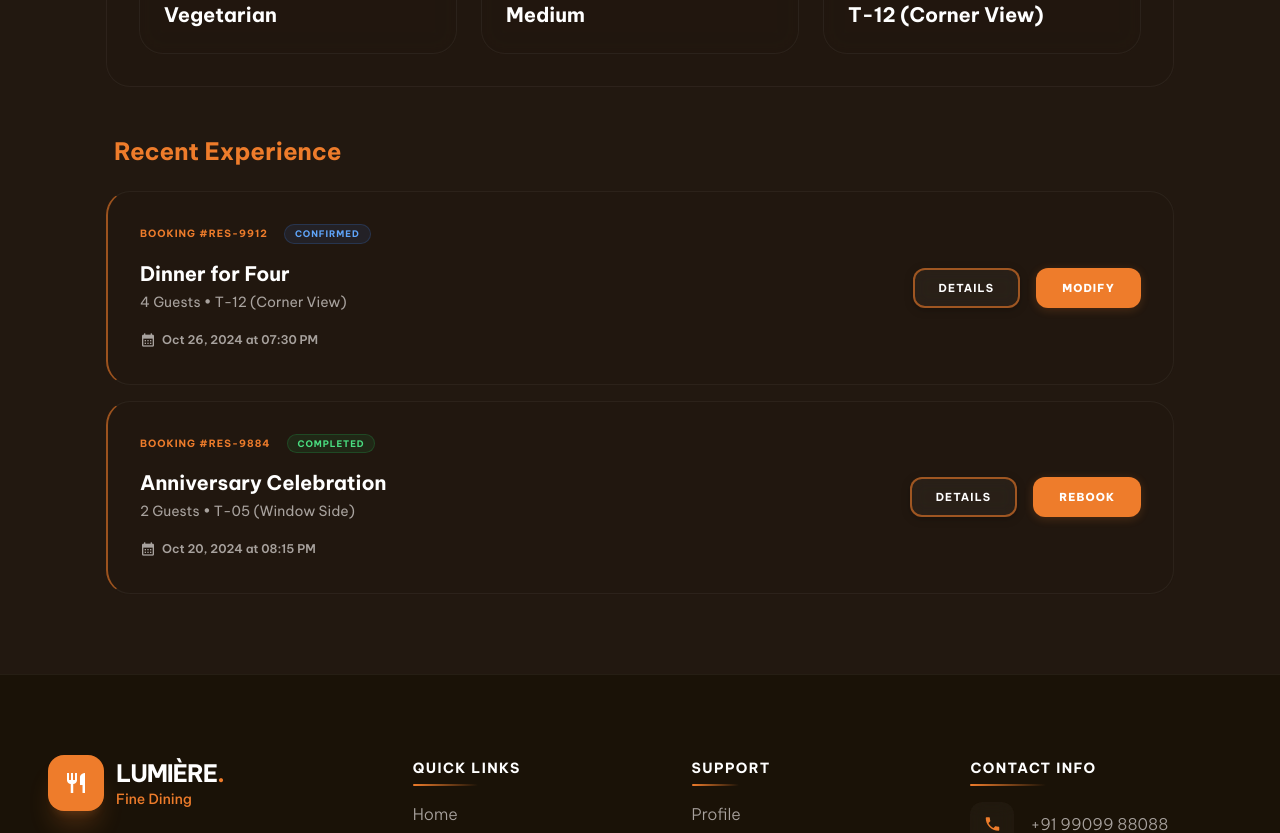
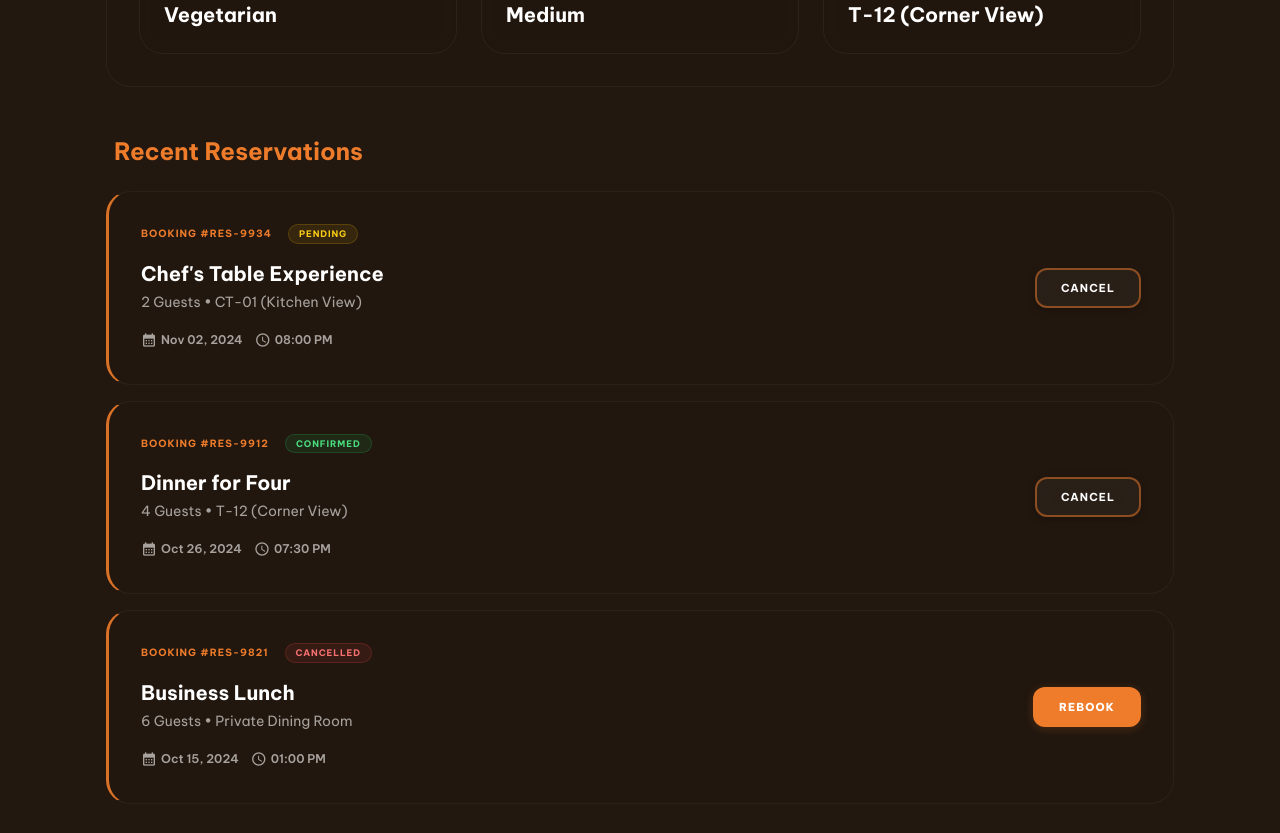
Before and after one commit to JHON-WICK-007/MANAN, a React (Vite) app in the folder frontend/: page /profile in a window 1280 px wide. Shown: the part 1140-1973 px from the top of the page. Built offline with nearby package versions, Linux system fonts and the light colour scheme.

Commit message:
feat: profile UI refinements - simplified reservations/orders, premium danger zone, and button stabilization

```diff
--- a/frontend/src/pages/Profile/Profile.jsx
+++ b/frontend/src/pages/Profile/Profile.jsx
@@ -26,8 +26,8 @@ const DUMMY_ORDERS = [
         items: "Grilled Lobster, Scallops in Garlic Butter, Tiger Prawns",
         date: "Oct 18, 2024",
         price: "₹12,200.00",
-        status: "Completed",
-        statusColor: "blue"
+        status: "Delivered",
+        statusColor: "green"
     },
     {
         id: "LM-87955",
@@ -42,22 +42,31 @@ const DUMMY_ORDERS = [
 
 const DUMMY_RESERVATIONS = [
     {
+        id: "RES-9934",
+        title: "Chef's Table Experience",
+        details: "2 Guests • CT-01 (Kitchen View)",
+        time: "08:00 PM",
+        date: "Nov 02, 2024",
+        status: "Pending",
+        statusColor: "yellow"
+    },
+    {
         id: "RES-9912",
         title: "Dinner for Four",
         details: "4 Guests • T-12 (Corner View)",
         time: "07:30 PM",
         date: "Oct 26, 2024",
         status: "Confirmed",
-        statusColor: "blue"
+        statusColor: "green"
     },
     {
-        id: "RES-9884",
-        title: "Anniversary Celebration",
-        details: "2 Guests • T-05 (Window Side)",
-        time: "08:15 PM",
-        date: "Oct 20, 2024",
-        status: "Completed",
-        statusColor: "green"
+        id: "RES-9821",
+        title: "Business Lunch",
+        details: "6 Guests • Private Dining Room",
+        time: "01:00 PM",
+        date: "Oct 15, 2024",
+        status: "Cancelled",
+        statusColor: "red"
     }
 ];
 
@@ -168,7 +177,13 @@ const Profile = () => {
             {/* SECTION 1: PROFILE HEADER CARD */}
             <section className="glass rounded-3xl p-8 flex flex-col md:flex-row items-center gap-8 shadow-[0_0_15px_rgba(238,124,43,0.15)] relative">
                 <div className="absolute top-6 right-6">
-                    <button onClick={handleLogout} className="flex items-center gap-2 text-sm text-red-400 hover:text-red-300 transition-colors font-bold uppercase tracking-widest">
+                    <button
+                        onClick={handleLogout}
+                        className="flex items-center gap-2 text-sm font-bold uppercase tracking-widest"
+                        style={{ color: '#ef4444', transition: 'color 0.2s ease' }}
+                        onMouseEnter={e => e.currentTarget.style.color = '#f87171'}
+                        onMouseLeave={e => e.currentTarget.style.color = '#ef4444'}
+                    >
                         <span className="material-icons text-lg">logout</span>
                         <span className="hidden sm:inline">Sign Out</span>
                     </button>
@@ -206,8 +221,8 @@ const Profile = () => {
                 </div>
                 <div className="hidden lg:block absolute bottom-8 right-8">
                     <div className="text-right">
-                        <p className="uppercase tracking-widest text-[10px] text-stone-400 mb-1 font-bold">Tier Status</p>
-                        <p className="text-2xl text-primary italic font-bold">Lumière Gold</p>
+                        <p className="uppercase tracking-[0.2em] text-[10px] text-stone-400 mb-1 font-bold">Tier Status</p>
+                        <p className="text-3xl text-primary italic font-black tracking-tight" style={{ textShadow: '0 2px 10px rgba(238,124,43,0.3)' }}>Lumière Gold</p>
                     </div>
                 </div>
             </section>
@@ -388,16 +403,16 @@ const Profile = () => {
 
                     {/* SECTION 5: RECENT RESERVATIONS */}
                     <div className="space-y-6">
-                        <h2 className="text-2xl text-primary px-2 font-bold">Recent Experience</h2>
+                        <h2 className="text-2xl text-primary px-2 font-bold">Recent Reservations</h2>
                         {DUMMY_RESERVATIONS.length > 0 ? (
                             <div className="space-y-4">
-                                {DUMMY_RESERVATIONS.slice(0, 2).map((res) => (
-                                    <div key={res.id} className="glass rounded-3xl overflow-hidden border-l-2 border-l-primary/60 border-t border-r border-b border-t-white/5 border-r-white/5 border-b-white/5 hover:border-t-primary/40 hover:border-r-primary/40 hover:border-b-primary/40 hover:shadow-[0_0_15px_-3px_rgba(238,124,43,0.4)] transition-all duration-300 group">
+                                {DUMMY_RESERVATIONS.slice(0, 4).map((res) => (
+                                    <div key={res.id} className="glass rounded-3xl overflow-hidden border-l-[3px] border-l-primary/90 border-t border-r border-b border-t-white/5 border-r-white/5 border-b-white/5 hover:border-t-primary/40 hover:border-r-primary/40 hover:border-b-primary/40 hover:shadow-[0_0_15px_-3px_rgba(238,124,43,0.4)] transition-all duration-300 group">
                                         <div className="p-6 md:p-8 flex flex-col md:flex-row justify-between gap-6">
                                             <div className="space-y-4 flex-1">
                                                 <div className="flex flex-wrap items-center gap-4">
                                                     <span className="text-[10px] uppercase tracking-widest text-primary font-bold">Booking #{res.id}</span>
-                                                    <span className={`px-2.5 py-0.5 ${res.statusColor === 'green' ? 'bg-green-500/10 text-green-400 border-green-500/20' : res.statusColor === 'red' ? 'bg-red-500/10 text-red-400 border-red-500/20' : 'bg-blue-500/10 text-blue-400 border-blue-500/20'} text-[9px] uppercase font-bold tracking-widest rounded-full border`}>
+                                                    <span className={`px-2.5 py-0.5 ${res.statusColor === 'green' ? 'bg-green-500/10 text-green-400 border-green-500/20' : res.statusColor === 'red' ? 'bg-red-500/10 text-red-400 border-red-500/20' : res.statusColor === 'yellow' ? 'bg-yellow-500/10 text-yellow-400 border-yellow-500/20' : 'bg-blue-500/10 text-blue-400 border-blue-500/20'} text-[9px] uppercase font-bold tracking-widest rounded-full border`}>
                                                         {res.status}
                                                     </span>
                                                 </div>
@@ -406,42 +421,16 @@ const Profile = () => {
                                                     <p className="text-stone-400 text-sm">{res.details}</p>
                                                 </div>
                                                 <div className="flex flex-wrap items-center gap-6 text-stone-400">
-                                                    <div className="flex items-center gap-1.5">
+                                                    <div className="flex items-center gap-1">
                                                         <span className="material-icons text-base">calendar_month</span>
-                                                        <span className="text-xs font-semibold">{res.date} at {res.time}</span>
+                                                        <span className="text-xs font-semibold pr-1">{res.date}</span>
+                                                        <span className="material-icons text-base ml-1">schedule</span>
+                                                        <span className="text-xs font-semibold">{res.time}</span>
                                                     </div>
                                                 </div>
                                             </div>
                                             <div className="flex flex-col justify-center items-start md:items-end gap-6 border-t md:border-t-0 border-white/10 pt-4 md:pt-0">
                                                 <div className="flex gap-4">
-                                                    <button
-                                                        onMouseEnter={() => setHoveredDetail(res.id)}
-                                                        onMouseLeave={() => setHoveredDetail(null)}
-                                                        style={{
-                                                            height: '40px',
-                                                            padding: '0 24px',
-                                                            display: 'inline-flex',
-                                                            alignItems: 'center',
-                                                            justifyContent: 'center',
-                                                            borderRadius: '12px',
-                                                            fontSize: '11px',
-                                                            fontWeight: 700,
-                                                            letterSpacing: '0.1em',
-                                                            textTransform: 'uppercase',
-                                                            backgroundColor: hoveredDetail === res.id ? 'rgba(238,124,43,0.12)' : 'rgba(255,255,255,0.04)',
-                                                            border: '2px solid rgba(238,124,43,0.6)',
-                                                            color: '#ffffff',
-                                                            boxShadow: hoveredDetail === res.id
-                                                                ? '0 0 20px rgba(238,124,43,0.2), 0 4px 12px rgba(0,0,0,0.3)'
-                                                                : '0 2px 8px rgba(0,0,0,0.25)',
-                                                            transform: hoveredDetail === res.id ? 'translateY(-2px)' : 'translateY(0)',
-                                                            transition: 'all 0.25s ease',
-                                                            backdropFilter: 'blur(8px)',
-                                                            WebkitBackdropFilter: 'blur(8px)',
-                                                        }}
-                                                    >
-                                                        Details
-                                                    </button>
                                                     <button
                                                         onMouseEnter={() => setHoveredReorder(res.id)}
                                                         onMouseLeave={() => setHoveredReorder(null)}
@@ -453,20 +442,32 @@ const Profile = () => {
                                                             justifyContent: 'center',
                                                             borderRadius: '12px',
                                                             fontSize: '11px',
-                                                            fontWeight: 800,
+                                                            fontWeight: (res.status === 'Pending' || res.status === 'Confirmed') ? 700 : 800,
                                                             letterSpacing: '0.1em',
                                                             textTransform: 'uppercase',
-                                                            backgroundColor: hoveredReorder === res.id ? '#d96e1f' : '#ee7c2b',
-                                                            border: '2px solid transparent',
+                                                            transition: 'all 0.25s ease',
+                                                            backgroundColor: (res.status === 'Pending' || res.status === 'Confirmed')
+                                                                ? (hoveredReorder === res.id ? 'rgba(238, 124, 43, 0.12)' : 'rgba(255, 255, 255, 0.04)')
+                                                                : (hoveredReorder === res.id ? '#d96e1f' : '#ee7c2b'),
+                                                            border: (res.status === 'Pending' || res.status === 'Confirmed')
+                                                                ? `2px solid ${hoveredReorder === res.id ? 'rgba(238, 124, 43, 0.8)' : 'rgba(238, 124, 43, 0.5)'}`
+                                                                : '2px solid transparent',
                                                             color: '#ffffff',
-                                                            boxShadow: hoveredReorder === res.id
-                                                                ? '0 0 30px rgba(238,124,43,0.45), 0 6px 16px rgba(0,0,0,0.4)'
-                                                                : '0 2px 10px rgba(238,124,43,0.2)',
+                                                            boxShadow: (res.status === 'Pending' || res.status === 'Confirmed')
+                                                                ? (hoveredReorder === res.id ? '0 0 20px rgba(238, 124, 43, 0.2), 0 4px 12px rgba(0, 0, 0, 0.3)' : '0 2px 8px rgba(0,0,0,0.25)')
+                                                                : (hoveredReorder === res.id ? '0 0 30px rgba(238, 124, 43, 0.45), 0 6px 16px rgba(0, 0, 0, 0.4)' : '0 2px 10px rgba(238, 124, 43, 0.2)'),
                                                             transform: hoveredReorder === res.id ? 'translateY(-2px)' : 'translateY(0)',
-                                                            transition: 'all 0.25s ease',
+                                                            backfaceVisibility: 'hidden',
+                                                            WebkitBackfaceVisibility: 'hidden',
+                                                            transformStyle: 'preserve-3d',
+                                                            WebkitFontSmoothing: 'antialiased',
+                                                            MozOsxFontSmoothing: 'grayscale',
+                                                            willChange: 'transform, box-shadow, background-color',
+                                                            backdropFilter: (res.status === 'Pending' || res.status === 'Confirmed') ? 'blur(8px)' : 'none',
+                                                            WebkitBackdropFilter: (res.status === 'Pending' || res.status === 'Confirmed') ? 'blur(8px)' : 'none',
                                                         }}
                                                     >
-                                                        {res.status === 'Confirmed' ? 'Modify' : 'Rebook'}
+                                                        {(res.status === 'Pending' || res.status === 'Confirmed') ? 'Cancel' : 'Rebook'}
                                                     </button>
                                                 </div>
                                             </div>
@@ -488,7 +489,7 @@ const Profile = () => {
                 <section className="space-y-12 animate-fade-in">
                     {/* SECTION 6: SETTINGS */}
                     <div className="glass rounded-3xl p-6 sm:p-10">
-                        <h2 className="text-2xl text-white mb-10 font-bold">Notification Settings</h2>
+                        <h2 className="text-2xl text-primary mb-10 font-bold">Notification Settings</h2>
                         <div className="space-y-8">
                             <div className="flex items-center justify-between py-2 border-b border-white/5 pb-6">
                                 <div className="space-y-1 pr-4">
@@ -524,18 +525,29 @@ const Profile = () => {
                     </div>
 
                     {/* SECTION 7: DANGER ZONE */}
-                    <div className="border border-red-500/20 rounded-3xl p-6 sm:p-10 bg-red-500/[0.03]">
-                        <h2 className="text-2xl text-red-500 mb-8 sm:mb-10 font-bold flex items-center gap-3">
-                            <span className="material-icons">warning</span> Danger Zone
-                        </h2>
-                        <div className="flex flex-col md:flex-row gap-6 md:items-center justify-between border-t border-red-500/10 pt-6">
-                            <div className="space-y-1">
-                                <p className="text-white font-bold">Security & Privacy</p>
-                                <p className="text-xs text-stone-400">Changing your password will log you out from all other devices.</p>
+                    <div className="glass rounded-3xl p-10 border-l-4 border-l-red-500/80 border-t border-r border-b border-white/5 bg-gradient-to-br from-red-500/[0.04] to-transparent relative overflow-hidden group/danger">
+                        <div className="flex flex-col md:flex-row gap-10 md:items-center justify-between relative z-10">
+                            <div className="space-y-4">
+                                <h2 className="text-3xl text-red-500 font-black italic uppercase tracking-tighter flex items-center gap-4 drop-shadow-[0_2px_12px_rgba(239,68,68,0.25)]">
+                                    <span className="material-icons text-4xl group-hover/danger:rotate-12 transition-transform duration-500">report_problem</span>
+                                    Danger Zone
+                                </h2>
+                                <div className="space-y-2">
+                                    <h3 className="text-xl text-white font-bold tracking-tight">Security & Privacy</h3>
+                                    <p className="text-sm text-stone-400 max-w-md leading-relaxed">Changing your password will log you out from all other devices. This action is final.</p>
+                                </div>
                             </div>
-                            <div className="flex flex-col sm:flex-row gap-4 shrink-0">
-                                <button className="px-6 py-3 sm:py-2.5 border border-red-500/30 text-red-400 hover:bg-red-500/10 rounded-lg transition-colors text-[10px] uppercase tracking-widest font-bold">Change Password</button>
-                                <button className="px-6 py-3 sm:py-2.5 bg-red-500/20 border border-red-500/40 hover:bg-red-500/30 text-red-400 rounded-lg transition-colors text-[10px] uppercase tracking-widest font-bold shadow-lg shadow-red-500/10">Delete Account</button>
+                            <div className="flex flex-col sm:flex-row gap-5 shrink-0">
+                                <button
+                                    className="px-8 py-3.5 rounded-xl text-[11px] font-bold uppercase tracking-[0.2em] transition-all duration-300 border border-white/20 text-white/90 hover:bg-white/10 hover:border-white/40 hover:text-white active:scale-95 backdrop-blur-sm [backface-visibility:hidden] [transform:translateZ(0)] antialiased will-change-[transform,box-shadow,background-color]"
+                                >
+                                    Change Password
+                                </button>
+                                <button
+                                    className="px-8 py-3.5 rounded-xl text-[11px] font-bold uppercase tracking-[0.2em] transition-all duration-300 bg-red-600 border border-transparent hover:bg-red-500 text-white shadow-[0_4px_20px_rgba(220,38,38,0.3)] hover:shadow-[0_4px_30px_rgba(239,68,68,0.45)] hover:-translate-y-0.5 active:scale-95 [backface-visibility:hidden] [transform:translateZ(0)] antialiased will-change-[transform,box-shadow,background-color]"
+                                >
+                                    Delete Account
+                                </button>
                             </div>
                         </div>
                     </div>
@@ -548,7 +560,7 @@ const Profile = () => {
                     {DUMMY_ORDERS.length > 0 ? (
                         <div className="space-y-4">
                             {DUMMY_ORDERS.map((order) => (
-                                <div key={order.id} className="glass rounded-3xl overflow-hidden border-l-2 border-l-primary/60 border-t border-r border-b border-t-white/5 border-r-white/5 border-b-white/5 hover:border-t-primary/40 hover:border-r-primary/40 hover:border-b-primary/40 hover:shadow-[0_0_15px_-3px_rgba(238,124,43,0.4)] transition-all duration-300 group">
+                                <div key={order.id} className="glass rounded-3xl overflow-hidden border-l-[3px] border-l-primary/90 border-t border-r border-b border-t-white/5 border-r-white/5 border-b-white/5 hover:border-t-primary/40 hover:border-r-primary/40 hover:border-b-primary/40 hover:shadow-[0_0_15px_-3px_rgba(238,124,43,0.4)] transition-all duration-300 group">
                                     <div className="p-6 md:p-8 flex flex-col md:flex-row justify-between gap-6">
                                         <div className="space-y-4 flex-1">
                                             <div className="flex flex-wrap items-center gap-4">
@@ -569,36 +581,8 @@ const Profile = () => {
                                             </div>
                                         </div>
                                         <div className="flex flex-col justify-center items-start md:items-end gap-4 border-t md:border-t-0 border-white/10 pt-4 md:pt-0 text-right">
-                                            <span className="text-xl text-primary font-bold">{order.price}</span>
+                                            <span className="text-4xl text-primary font-black tracking-tight">{order.price}</span>
                                             <div className="flex gap-4">
-                                                <button
-                                                    onMouseEnter={() => setHoveredDetail(`tab-${order.id}`)}
-                                                    onMouseLeave={() => setHoveredDetail(null)}
-                                                    style={{
-                                                        height: '40px',
-                                                        padding: '0 24px',
-                                                        display: 'inline-flex',
-                                                        alignItems: 'center',
-                                                        justifyContent: 'center',
-                                                        borderRadius: '12px',
-                                                        fontSize: '11px',
-                                                        fontWeight: 700,
-                                                        letterSpacing: '0.1em',
-                                                        textTransform: 'uppercase',
-                                                        backgroundColor: hoveredDetail === `tab-${order.id}` ? 'rgba(238,124,43,0.12)' : 'rgba(255,255,255,0.04)',
-                                                        border: '2px solid rgba(238,124,43,0.6)',
-                                                        color: '#ffffff',
-                                                        boxShadow: hoveredDetail === `tab-${order.id}`
-                                                            ? '0 0 20px rgba(238,124,43,0.2), 0 4px 12px rgba(0,0,0,0.3)'
-                                                            : '0 2px 8px rgba(0,0,0,0.25)',
-                                                        transform: hoveredDetail === `tab-${order.id}` ? 'translateY(-2px)' : 'translateY(0)',
-                                                        transition: 'all 0.25s ease',
-                                                        backdropFilter: 'blur(8px)',
-                                                        WebkitBackdropFilter: 'blur(8px)',
-                                                    }}
-                                                >
-                                                    Details
-                                                </button>
                                                 <button
                                                     onMouseEnter={() => setHoveredReorder(`tab-${order.id}`)}
                                                     onMouseLeave={() => setHoveredReorder(null)}
@@ -621,6 +605,11 @@ const Profile = () => {
                                                             : '0 2px 10px rgba(238,124,43,0.2)',
                                                         transform: hoveredReorder === `tab-${order.id}` ? 'translateY(-2px)' : 'translateY(0)',
                                                         transition: 'all 0.25s ease',
+                                                        backfaceVisibility: 'hidden',
+                                                        WebkitBackfaceVisibility: 'hidden',
+                                                        WebkitFontSmoothing: 'antialiased',
+                                                        MozOsxFontSmoothing: 'grayscale',
+                                                        willChange: 'transform, box-shadow, background-color',
                                                     }}
                                                 >
                                                     Reorder
```
